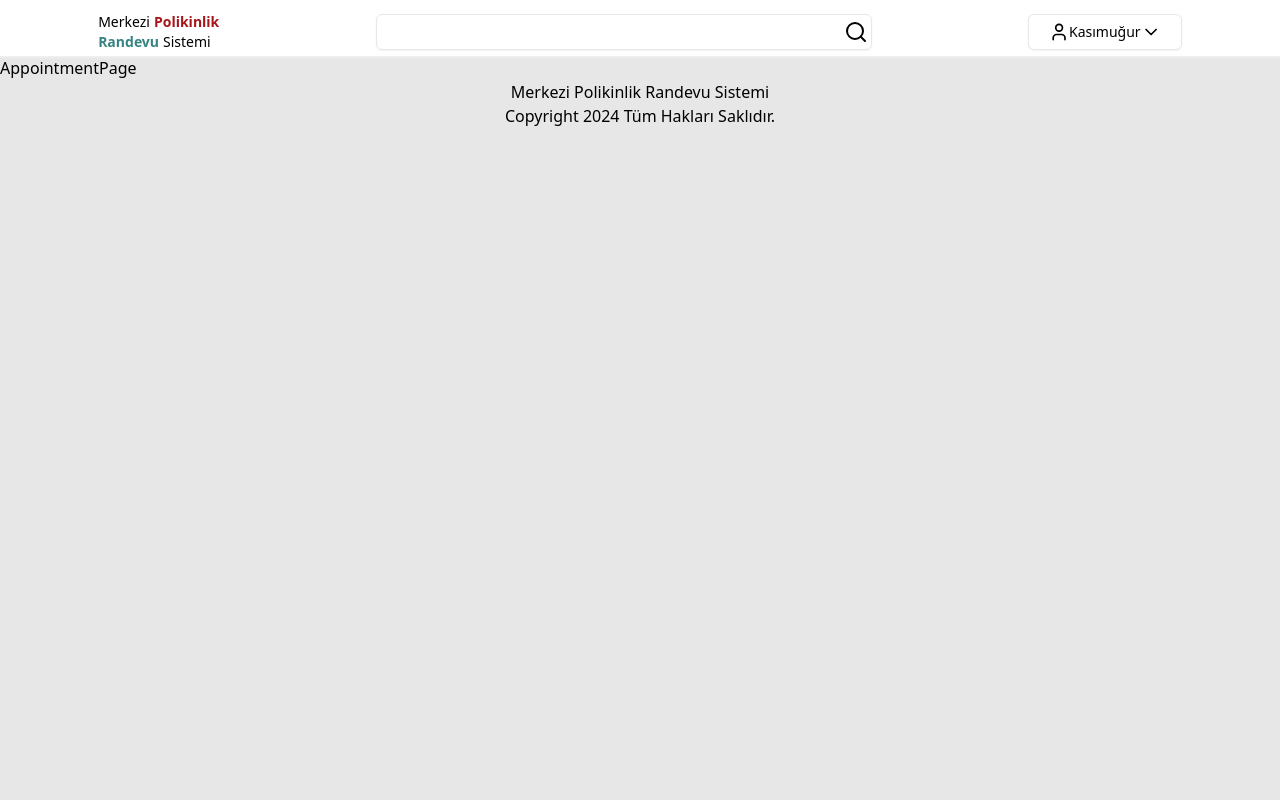
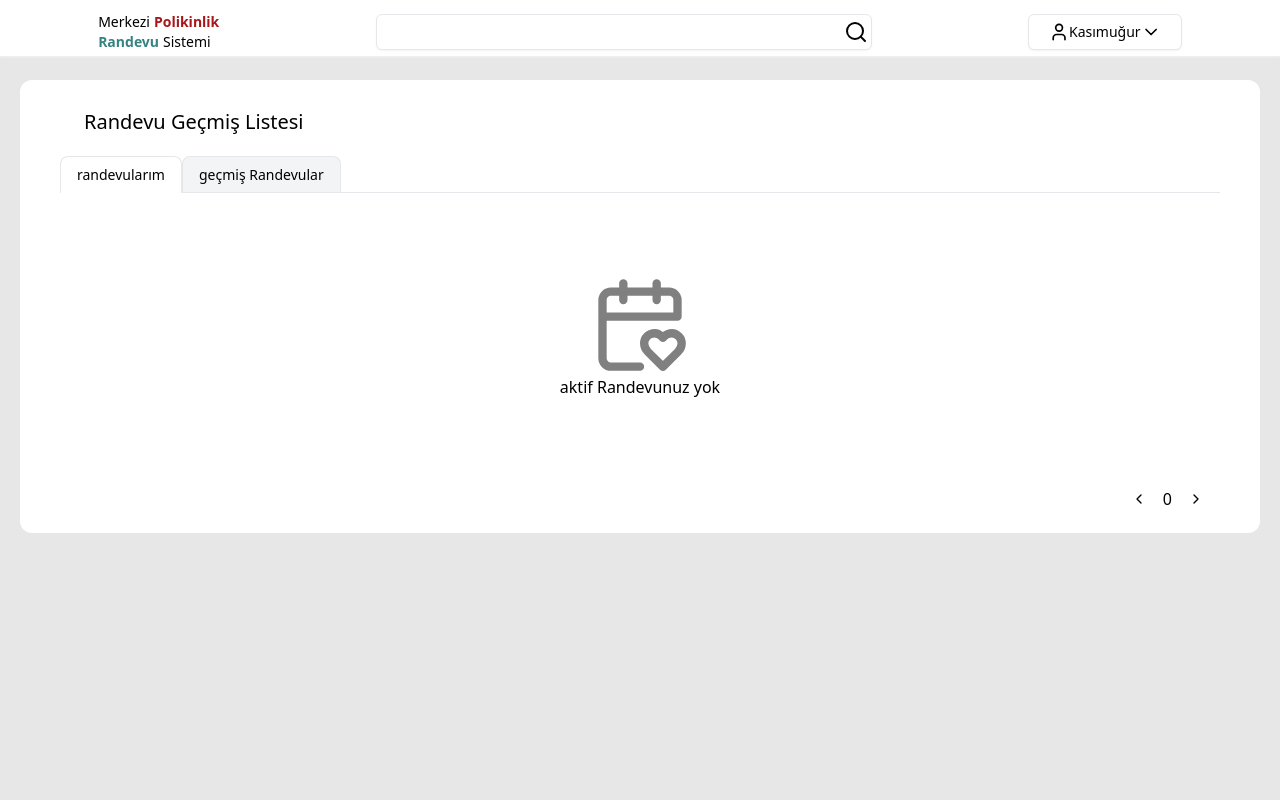
Before and after one commit to kasimugur/polyclinic_appointment_system_App, a Next.js app: page /appointment in a window 1280 px wide. Shown: the top 800 px of the page. Built offline with nearby package versions, Linux system fonts and the light colour scheme.

Commit message:
Appointments page will be set up in the profile #21

```diff
--- a/app/(routes)/appointment/page.tsx
+++ b/app/(routes)/appointment/page.tsx
@@ -1,7 +1,38 @@
-import React from 'react'
+'use client'
+import NoActiveAppointment from '@/app/components/NoActiveAppointment'
+import { Button } from '@/components/ui/button'
+import { ChevronLeft, ChevronRight } from 'lucide-react'
+import Link from 'next/link'
+import { usePathname, useRouter } from 'next/navigation'
+import React, { useState } from 'react'
 
 export default function AppointmentPage() {
+const [active , setActive] = useState('yesMeeting')
   return (
-    <div>AppointmentPage</div>
+    <div className='bg-white rounded-xl  h-[459]'>
+      <div className="m-6">
+        <div className="p-4">
+          <h1 className='px-6 py-3 text-xl'>Randevu Geçmiş Listesi</h1>
+          <div className="mt-2">
+            <div className="flex  border-b ">
+              <Button onClick={()=> setActive('yesMeeting')}  variant={'ghost'}
+              className={`  appointmentButton mr-[2] ${active === 'yesMeeting' ? 'active-tab' : 'bg-gray-100'} `}
+              >randevularım</Button>
+              <Button  onClick={()=> setActive('noMeeting')} variant={'ghost'}
+              className={`appointmentButton ${active === 'noMeeting' ? 'active-tab' : 'bg-gray-100'} `}
+               >geçmiş Randevular</Button>
+            </div>
+            <NoActiveAppointment />
+
+            <div className="flex justify-end items-center">
+            <Button className='cursor-no-drop' variant={'ghost'}> <ChevronLeft /> </Button>
+            <p>0</p>
+            <Button className='cursor-no-drop' variant={'ghost'}> <ChevronRight /> </Button>
+            </div>
+          </div>
+        </div>
+      </div>
+
+    </div>
   )
 }
--- /dev/null
+++ b/app/components/AppointmentCart.tsx
@@ -0,0 +1,7 @@
+import React from 'react'
+
+export default function AppointmentCart() {
+  return (
+    <div>AppointmentCart</div>
+  )
+}
--- a/app/components/Footer.tsx
+++ b/app/components/Footer.tsx
@@ -3,10 +3,7 @@ import React from 'react'
 export default function Footer() {
   return (
     <footer className='flex flex-col justify-center items-center mb-8'>
-      <p>Merkezi
-        Polikinlik
-        Randevu
-        Sistemi </p>
+      <p>Merkezi Polikinlik Randevu Sistemi</p>
       <p> Copyright <span>2024</span> Tüm Hakları Saklıdır.</p>
     </footer>
   )
--- a/app/components/Header.tsx
+++ b/app/components/Header.tsx
@@ -3,12 +3,14 @@ import { Search } from 'lucide-react'
 import React from 'react'
 import Profile from './Profile'
 import { Button } from '@/components/ui/button'
+import Link from 'next/link'
 
 export default function Header() {
   return (
     <>
       <div className='px-5 h-14 pt-2 shadow-sm shadow-gray-100   bg-white flex sticky top-0 items-center justify-around '>
-        <div className='text-sm flex-col flex '>
+      <Link href={'/'} >
+      <div className='text-sm flex-col flex '>
         <div className="flex gap-1">
         <h1>Merkezi </h1>
         <h1 className='text-[#A7161A] font-bold'>Polikinlik</h1>
@@ -18,6 +20,7 @@ export default function Header() {
           <h1>Sistemi</h1>
           </div>
         </div>
+      </Link>
         <div className='w-2/5 relative flex items-center '>
           <Input />
           <Search className=' mr-1 absolute right-0' />
--- a/app/components/Hero.tsx
+++ b/app/components/Hero.tsx
@@ -10,6 +10,7 @@ import {
 import { Button } from '@/components/ui/button'
 import Link from 'next/link'
 import { CalendarHeart, Hospital } from 'lucide-react'
+import NoActiveAppointment from './NoActiveAppointment'
 
 export default function Hero() {
   return (
@@ -47,10 +48,7 @@ export default function Hero() {
             <Link href={'#'} className='border-x-2 border-y-2 p-1 rounded-sm  focus:border-b-0' >randevularım</Link>
             <Link href={'#'} className='border-x-2 border-y-2 p-1 rounded-sm focus:border-b-0' >geçmiş Randevular</Link>
           </div>
-          <div className="flex flex-col justify-center items-center h-72 ">
-            <CalendarHeart size={100} color='gray' />
-            aktif Randevunuz yok
-          </div>
+          <NoActiveAppointment />
 
           <Button className='bg-[#e7e7e7] text-gray-400 w-full  hover:bg-[#e7e7e7] mt-10 cursor-no-drop'>Tümünü göster</Button>
         </div>
--- /dev/null
+++ b/app/components/NoActiveAppointment.tsx
@@ -0,0 +1,11 @@
+import { CalendarHeart } from 'lucide-react'
+import React from 'react'
+
+export default function NoActiveAppointment() {
+  return (
+    <div className="flex flex-col justify-center items-center h-72 ">
+            <CalendarHeart size={100} color='gray' />
+            aktif Randevunuz yok
+          </div>
+  )
+}
--- a/app/components/Profile.tsx
+++ b/app/components/Profile.tsx
@@ -14,6 +14,7 @@ import {
   MenubarTrigger,
 } from "@/components/ui/menubar"
 import { Bell, ChevronDown, CircleUser, LogOut, MessageSquare, Star, User } from 'lucide-react'
+import Link from 'next/link'
 
 export default function Profile() {
   return (
@@ -33,19 +34,15 @@ export default function Profile() {
           </MenubarSub>
           <MenubarSeparator />
 
-          <MenubarSub>
-            <MenubarSubTrigger>Randevu Bilgileri</MenubarSubTrigger>
-            <MenubarSubContent>
-              <MenubarItem>Randevularım</MenubarItem>
-              <MenubarSeparator />
-              <MenubarItem>Geçmiş Randevularım</MenubarItem>
-            </MenubarSubContent>
-          </MenubarSub>
           <MenubarItem>
-            Favorilerim<MenubarShortcut><Star size={20}/></MenubarShortcut>
+            <Link href={'/appointment'}> Randevularım</Link>
           </MenubarItem>
           <MenubarSeparator />
-          <MenubarItem>Çıkış <MenubarShortcut><LogOut size={20}/></MenubarShortcut></MenubarItem>
+          <MenubarItem>
+            Favorilerim<MenubarShortcut><Star size={20} /></MenubarShortcut>
+          </MenubarItem>
+          <MenubarSeparator />
+          <MenubarItem>Çıkış <MenubarShortcut><LogOut size={20} /></MenubarShortcut></MenubarItem>
 
         </MenubarContent>
       </MenubarMenu>
--- a/app/globals.css
+++ b/app/globals.css
@@ -9,3 +9,21 @@
 .hospitalIcons{
  @apply size-14 !important;
 }
+
+.active-tab {
+  position: relative;
+}
+
+.active-tab::after {
+    content: "";
+    position: absolute;
+    left: 0;
+    right: 0;
+    bottom: -1px; /* Kenarlığın hemen altında konumlandırmak için ayarlandı */
+    height: 2px; /* Kenarlık yüksekliği */
+    background-color: white; /* Kenarlık rengi */
+}
+.appointmentButton {
+  @apply border-x border-t px-4  rounded-t-lg rounded-b-none  transition   focus:border-b-0  !important;
+
+}
--- a/app/layout.tsx
+++ b/app/layout.tsx
@@ -31,7 +31,9 @@ export default function RootLayout({
         className={`${geistSans.variable} ${geistMono.variable} antialiased bg-[#e7e7e7] `}
       >
         <Header />
-        {children}
+        <div className="container px-5 min-h-screen">
+          {children}
+        </div>
         <Footer />
       </body>
     </html>
--- a/app/page.tsx
+++ b/app/page.tsx
@@ -3,10 +3,9 @@ import Hero from "./components/Hero";
 export default function Home() {
   return (
     <>
-<div className="container px-5 min-h-screen">
+
 
 <Hero />
-</div>
     </>
   );
 }
```
